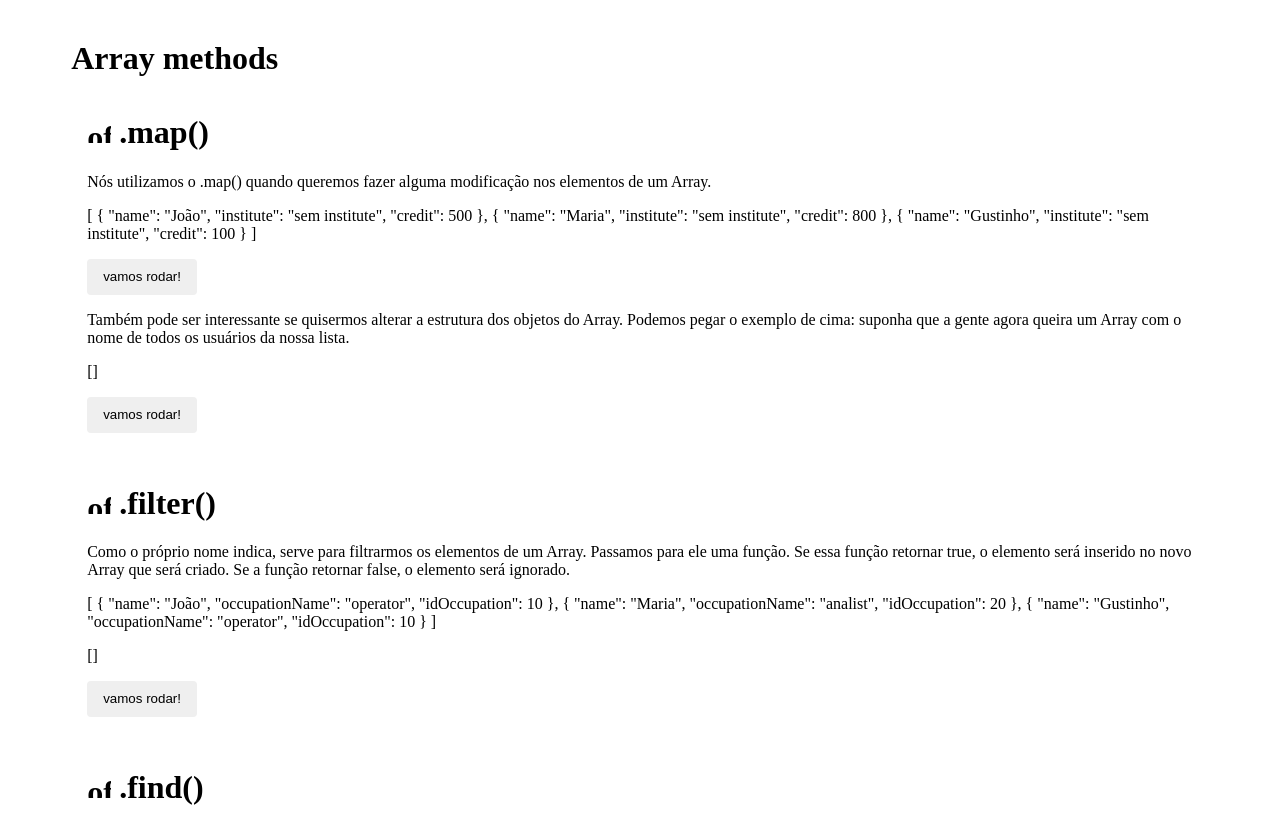
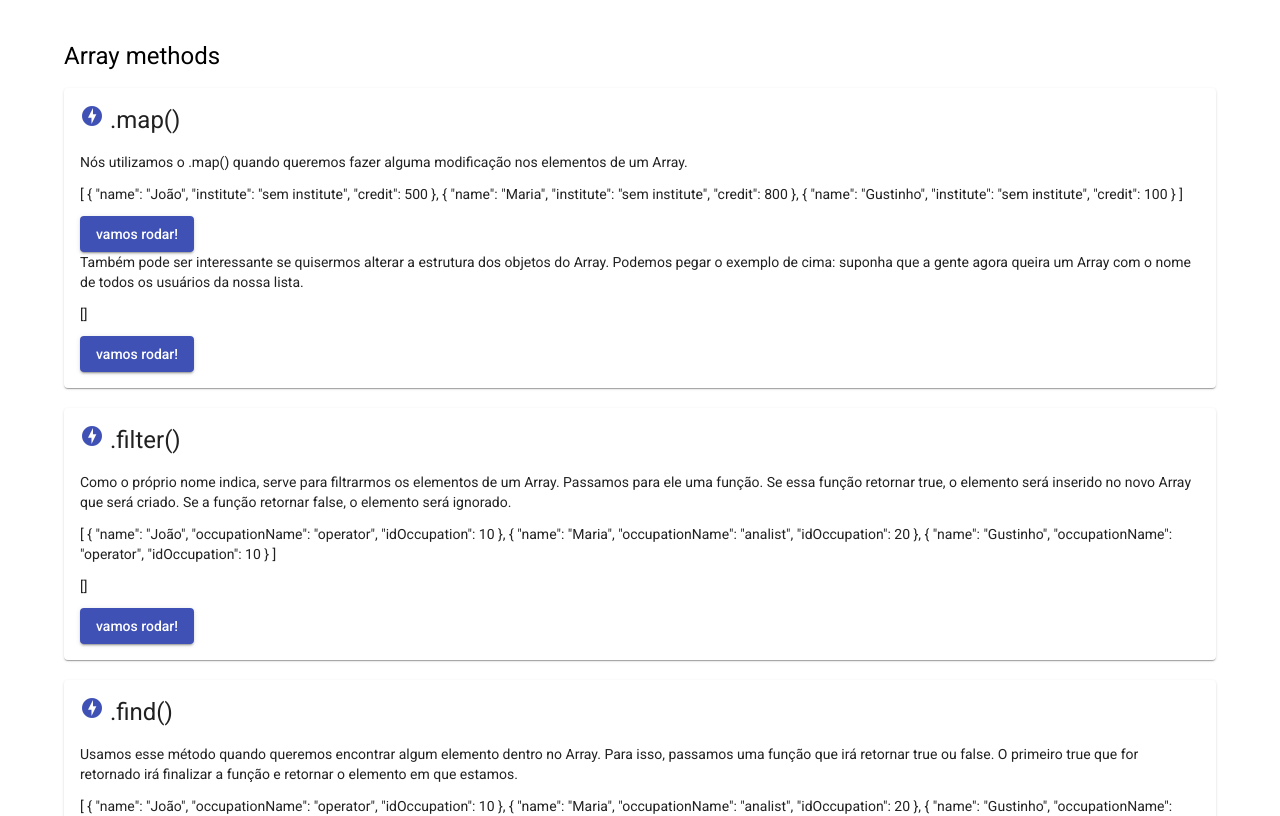
Before and after one commit to AntonioPerezJr/Study, an Angular app: page / in a window 1280 px wide. Shown: the top 816 px of the page. Built offline with nearby package versions, Linux system fonts and the light colour scheme.

Commit message:
include configs and styles

```diff
--- a/angular.json
+++ b/angular.json
@@ -34,6 +34,7 @@
               "src/assets"
             ],
             "styles": [
+              "./node_modules/@angular/material/prebuilt-themes/indigo-pink.css",
               "src/styles.scss"
             ],
             "scripts": []
@@ -102,6 +103,7 @@
               "src/assets"
             ],
             "styles": [
+              "./node_modules/@angular/material/prebuilt-themes/indigo-pink.css",
               "src/styles.scss"
             ],
             "scripts": []
--- a/package.json
+++ b/package.json
@@ -11,10 +11,12 @@
   "private": true,
   "dependencies": {
     "@angular/animations": "~12.2.0",
+    "@angular/cdk": "^12.2.13",
     "@angular/common": "~12.2.0",
     "@angular/compiler": "~12.2.0",
     "@angular/core": "~12.2.0",
     "@angular/forms": "~12.2.0",
+    "@angular/material": "^12.2.13",
     "@angular/platform-browser": "~12.2.0",
     "@angular/platform-browser-dynamic": "~12.2.0",
     "@angular/router": "~12.2.0",
--- a/src/index.html
+++ b/src/index.html
@@ -6,8 +6,11 @@
   <base href="/">
   <meta name="viewport" content="width=device-width, initial-scale=1">
   <link rel="icon" type="image/x-icon" href="favicon.ico">
+  <link rel="preconnect" href="https://fonts.gstatic.com">
+  <link href="https://fonts.googleapis.com/css2?family=Roboto:wght@300;400;500&display=swap" rel="stylesheet">
+  <link href="https://fonts.googleapis.com/icon?family=Material+Icons" rel="stylesheet">
 </head>
-<body>
+<body class="mat-typography">
   <app-root></app-root>
 </body>
 </html>
--- a/src/styles.scss
+++ b/src/styles.scss
@@ -1 +1,4 @@
 /* You can add global styles to this file, and also import other style files */
+
+html, body { height: 100%; }
+body { margin: 0; font-family: Roboto, "Helvetica Neue", sans-serif; }
```
Also changed, not shown: 1 other file (tests, documents, lock files or other folders).
